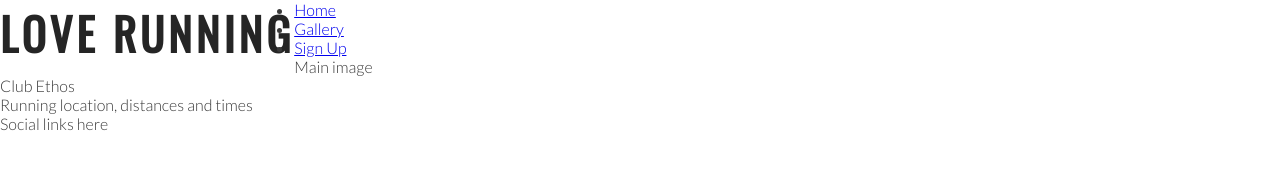
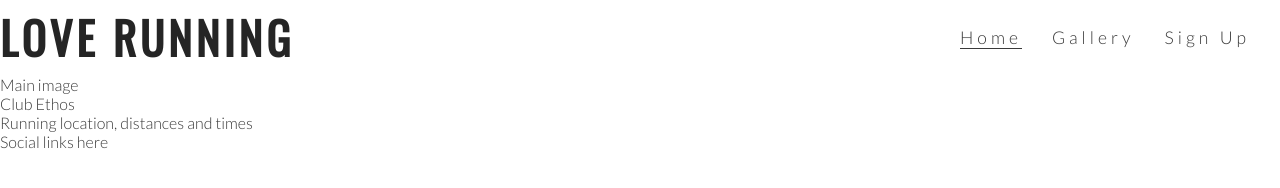
Before and after one commit to el-Matiachi/Love_Running, a plain HTML site: page assets/index.html in a window 1280 px wide. Drawn offline with nearby package versions, Linux system fonts and the light colour scheme.

Commit message:
Style navigation links

```diff
--- a/assets/css/style.css
+++ b/assets/css/style.css
@@ -26,3 +26,38 @@ h2 {
     float: left;
     font-size: 280%;
 }
+
+/* navigation links */
+
+#menu {
+    font-size: 110%;
+    letter-spacing: 4px;
+    display: flex;
+    justify-content: end;
+}
+
+#menu,
+#logo {
+    line-height: 75px;
+}
+
+#menu li {
+    float: right;
+    list-style-type: none;
+    margin-right: 30px;
+
+}
+
+#menu a {
+    text-decoration: none;
+    color: inherit;
+}
+
+#menu a:hover {
+    border-bottom: 1px solid #3a3a3a;
+}
+
+/*This rule will style the line under the link of the page we're currently on*/
+.active {
+    border-bottom: 1px solid #3a3a3a;
+}
--- a/assets/index.html
+++ b/assets/index.html
@@ -18,9 +18,9 @@
             <h1 id="logo">Love Running</h1>
         </a>
         <nav>
-            <ul>
+            <ul id="menu">
                 <li>
-                    <a href="index.html">Home</a>
+                    <a href="index.html" class="active">Home</a>
                 </li>
                 <li>
                     <a href="#">Gallery</a>
```
